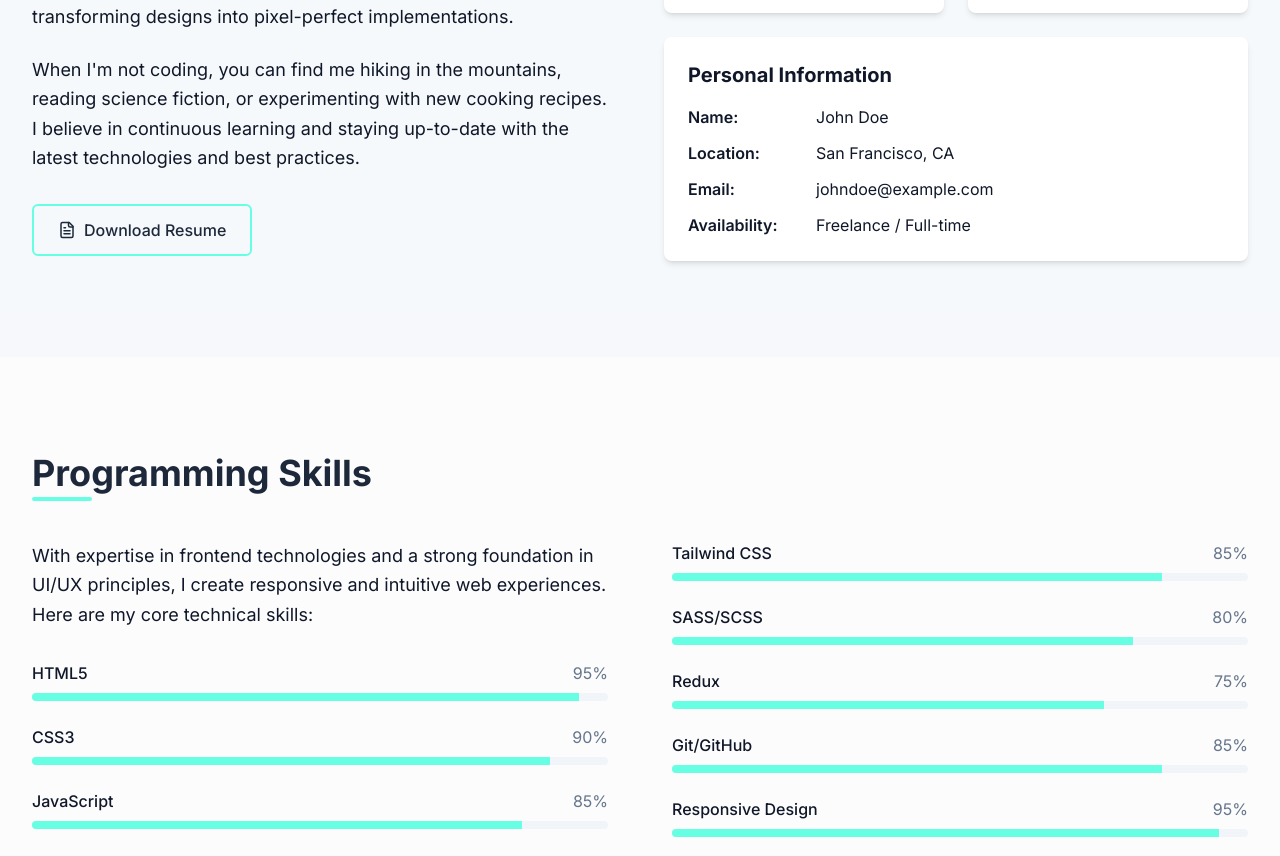
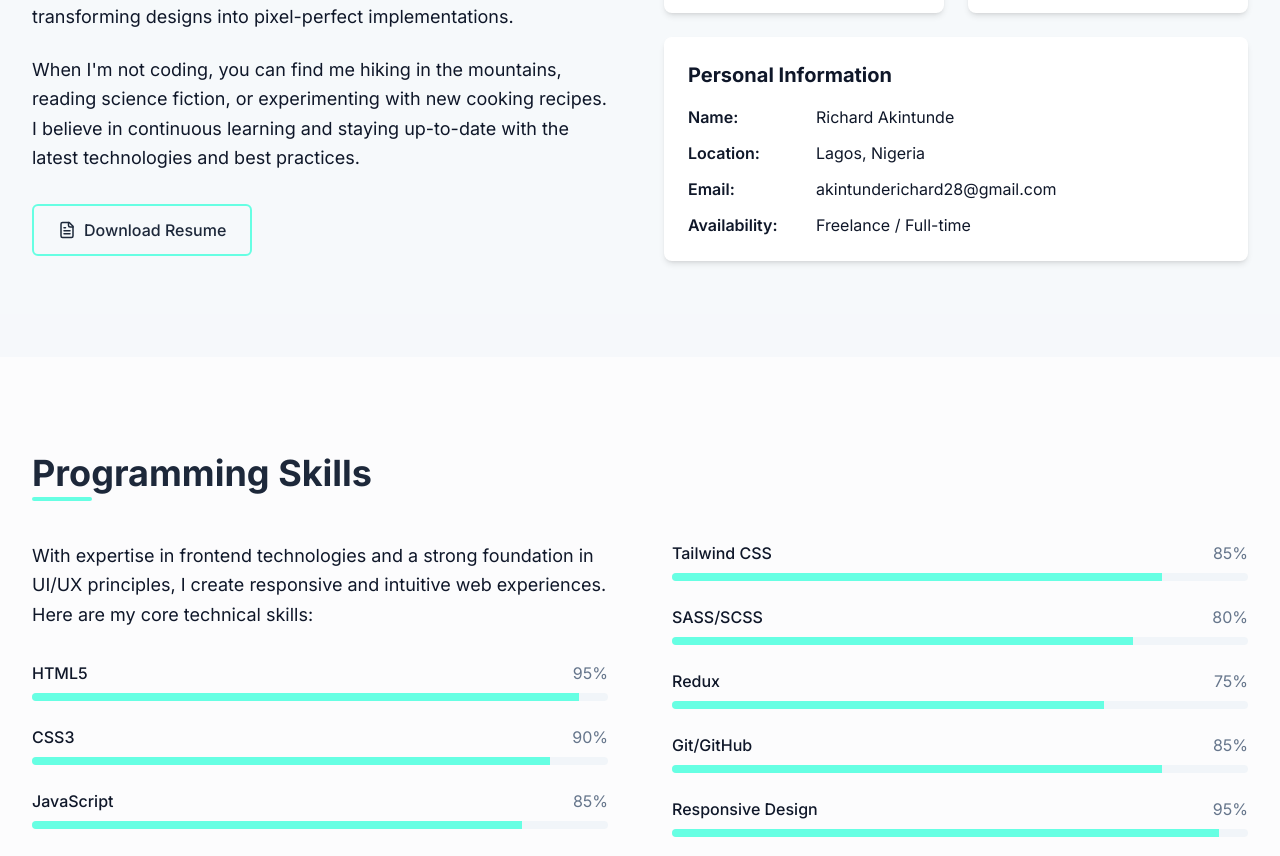
Before and after one commit to Richdigital2021/portfolio-sparkling-tide, a React (Vite) app: page / in a window 1280 px wide. Shown: the part 1211-2067 px from the top of the page. Built offline with nearby package versions, Linux system fonts and the light colour scheme.

Commit message:
Update about me section
Updated personal information in the about me section.

```diff
--- a/src/components/About.tsx
+++ b/src/components/About.tsx
@@ -52,15 +52,15 @@ const About: React.FC = () => {
               <ul className="space-y-3">
                 <li className="flex">
                   <span className="font-semibold w-32">Name:</span>
-                  <span>John Doe</span>
+                  <span>Richard Akintunde</span>
                 </li>
                 <li className="flex">
                   <span className="font-semibold w-32">Location:</span>
-                  <span>San Francisco, CA</span>
+                  <span>Lagos, Nigeria</span>
                 </li>
                 <li className="flex">
                   <span className="font-semibold w-32">Email:</span>
-                  <span>johndoe@example.com</span>
+                  <span>akintunderichard28@gmail.com</span>
                 </li>
                 <li className="flex">
                   <span className="font-semibold w-32">Availability:</span>
```
